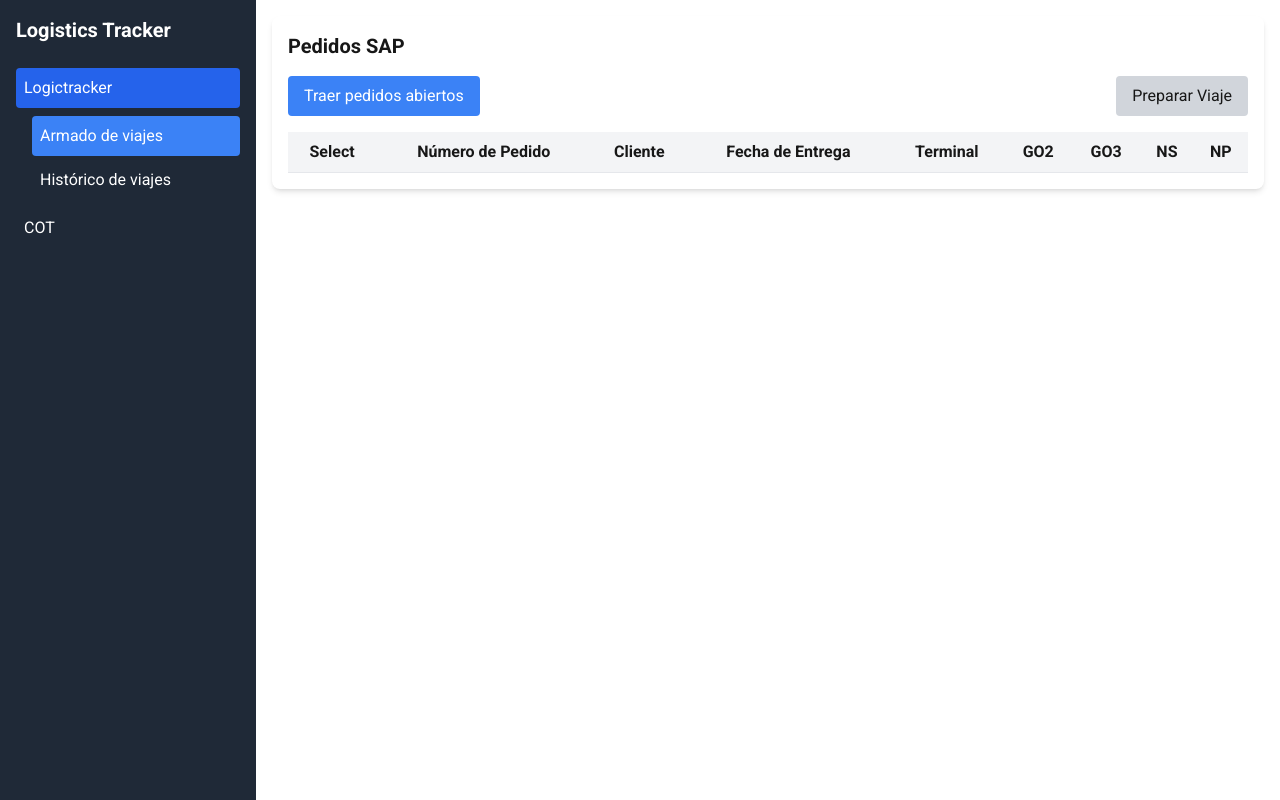
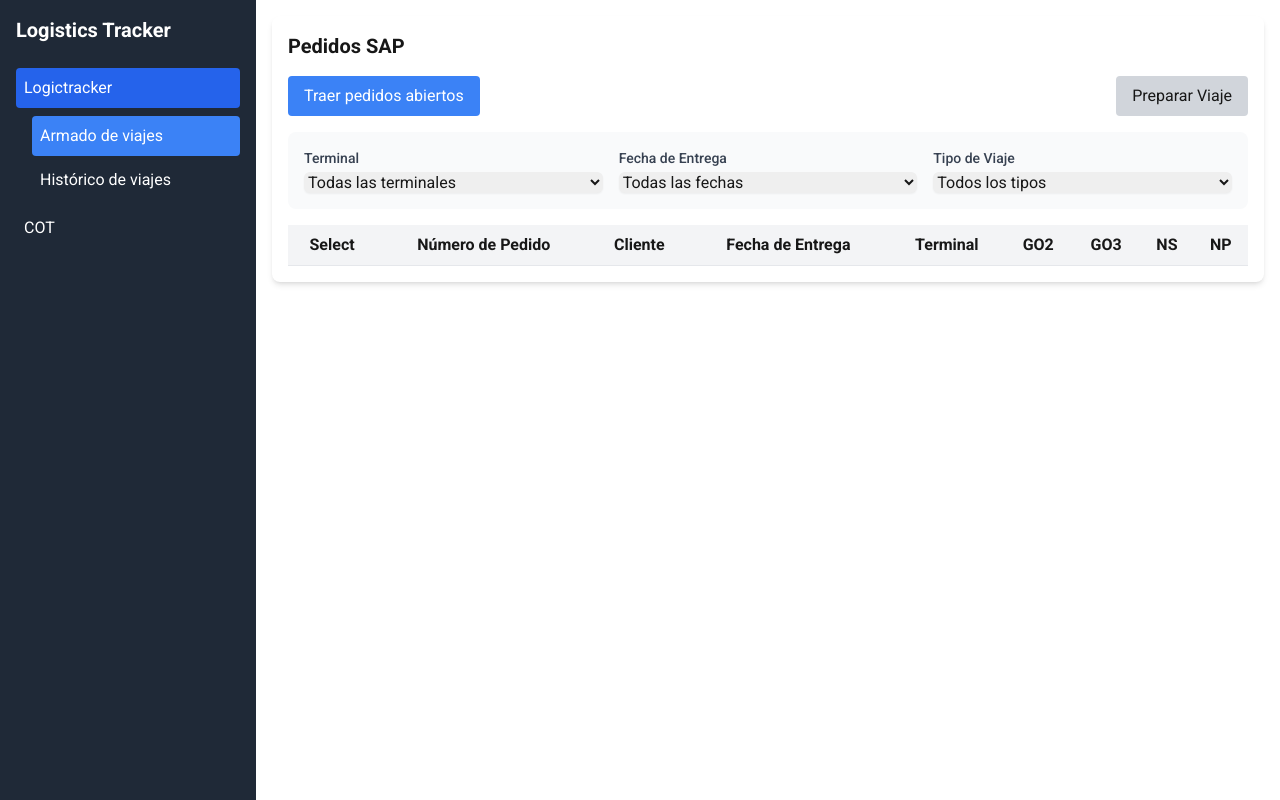
Before and after one commit to ManuOreguy/cake-logictracker, a Next.js app: page / in a window 1280 px wide. Built offline with nearby package versions, Linux system fonts and the light colour scheme.

Commit message:
filtros a tabla

```diff
--- /dev/null
+++ b/src/app/_components/ArmadoViajes/OrderFilters.jsx
@@ -0,0 +1,67 @@
+"use client";
+import React from 'react';
+
+export const OrderFilters = ({ orders, filters, onFilterChange }) => {
+  // Obtener valores únicos para los filtros
+  const uniqueTerminals = [...new Set(orders.map(order => order.Terminal))].sort();
+  const uniqueDates = [...new Set(orders.map(order => order.FechaEntrega))].sort();
+  const tiposViaje = ["CIF", "FOB"];
+
+  return (
+    <div className="bg-gray-50 p-4 rounded-lg mb-4 grid grid-cols-1 md:grid-cols-3 gap-4">
+      <div>
+        <label className="block text-sm font-medium text-gray-700 mb-1">
+          Terminal
+        </label>
+        <select
+          value={filters.terminal || ''}
+          onChange={(e) => onFilterChange('terminal', e.target.value)}
+          className="mt-1 block w-full rounded-md border-gray-300 shadow-sm focus:border-blue-500 focus:ring-blue-500"
+        >
+          <option value="">Todas las terminales</option>
+          {uniqueTerminals.map((terminal) => (
+            <option key={terminal} value={terminal}>
+              {terminal}
+            </option>
+          ))}
+        </select>
+      </div>
+
+      <div>
+        <label className="block text-sm font-medium text-gray-700 mb-1">
+          Fecha de Entrega
+        </label>
+        <select
+          value={filters.fechaEntrega || ''}
+          onChange={(e) => onFilterChange('fechaEntrega', e.target.value)}
+          className="mt-1 block w-full rounded-md border-gray-300 shadow-sm focus:border-blue-500 focus:ring-blue-500"
+        >
+          <option value="">Todas las fechas</option>
+          {uniqueDates.map((fecha) => (
+            <option key={fecha} value={fecha}>
+              {new Date(fecha).toLocaleDateString('es-AR')}
+            </option>
+          ))}
+        </select>
+      </div>
+
+      <div>
+        <label className="block text-sm font-medium text-gray-700 mb-1">
+          Tipo de Viaje
+        </label>
+        <select
+          value={filters.tipoViaje || ''}
+          onChange={(e) => onFilterChange('tipoViaje', e.target.value)}
+          className="mt-1 block w-full rounded-md border-gray-300 shadow-sm focus:border-blue-500 focus:ring-blue-500"
+        >
+          <option value="">Todos los tipos</option>
+          {tiposViaje.map((tipo) => (
+            <option key={tipo} value={tipo}>
+              {tipo}
+            </option>
+          ))}
+        </select>
+      </div>
+    </div>
+  );
+};
--- a/src/app/_components/ArmadoViajes/index.jsx
+++ b/src/app/_components/ArmadoViajes/index.jsx
@@ -1,7 +1,8 @@
 "use client";
-import React, { useRef, useEffect } from "react";
+import React, { useRef, useEffect, useState } from "react";
 import { SAPOrdersTable } from "./SAPOrdersTable";
 import { TravelPreparationTable } from "./TravelPreparationTable";
+import { OrderFilters } from "./OrderFilters";
 
 export const ArmadoViajes = ({
   sapOrders,
@@ -17,6 +18,26 @@ export const ArmadoViajes = ({
   onSort
 }) => {
   const travelTableRef = useRef(null);
+  const [filters, setFilters] = useState({
+    terminal: '',
+    fechaEntrega: '',
+    tipoViaje: ''
+  });
+
+  const handleFilterChange = (filterName, value) => {
+    setFilters(prev => ({
+      ...prev,
+      [filterName]: value
+    }));
+  };
+
+  const filteredOrders = sapOrders.filter(order => {
+    return (
+      (!filters.terminal || order.Terminal === filters.terminal) &&
+      (!filters.fechaEntrega || order.FechaEntrega === filters.fechaEntrega) &&
+      (!filters.tipoViaje || order.Tipo === filters.tipoViaje)
+    );
+  });
 
   useEffect(() => {
     if (travelOrders.length > 0 && travelTableRef.current) {
@@ -61,8 +82,14 @@ export const ArmadoViajes = ({
           </button>
         </div>
 
+        <OrderFilters
+          orders={sapOrders}
+          filters={filters}
+          onFilterChange={handleFilterChange}
+        />
+
         <SAPOrdersTable
-          orders={sapOrders}
+          orders={filteredOrders}
           selectedOrders={selectedOrders}
           onToggleSelection={onToggleOrderSelection}
           sortConfig={sortConfig}
--- a/src/utils/orderUtils.js
+++ b/src/utils/orderUtils.js
@@ -27,7 +27,7 @@ export const transformSAPOrders = (orders) => {
     const groupedOrders = {};
 
     orders.forEach((order) => {
-        const { DocNum, CardName, FechaEntrega, Terminal, ItemCode, OpenQty } = order;
+        const { DocNum, CardName, FechaEntrega, Terminal, ItemCode, OpenQty, Tipo } = order;
 
         if (!groupedOrders[DocNum]) {
             groupedOrders[DocNum] = {
@@ -35,6 +35,7 @@ export const transformSAPOrders = (orders) => {
                 CardName,
                 FechaEntrega,
                 Terminal,
+                Tipo: Tipo || 'CIF', // Valor por defecto si no viene
                 GO2: 0,
                 GO3: 0,
                 NS: 0,
```
